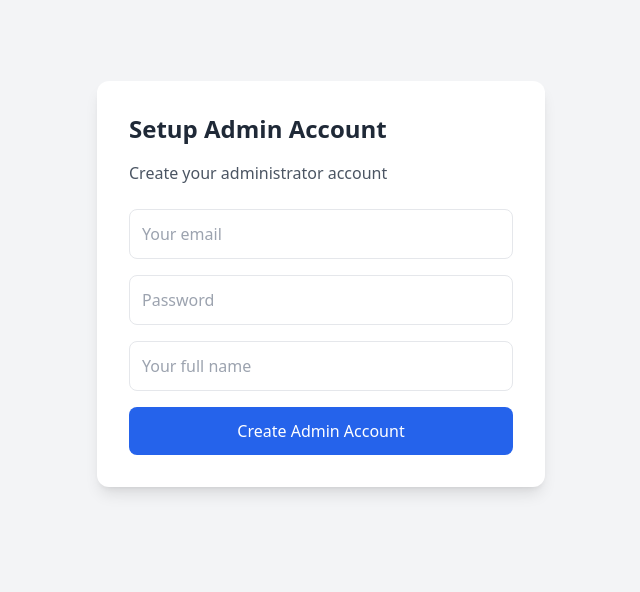
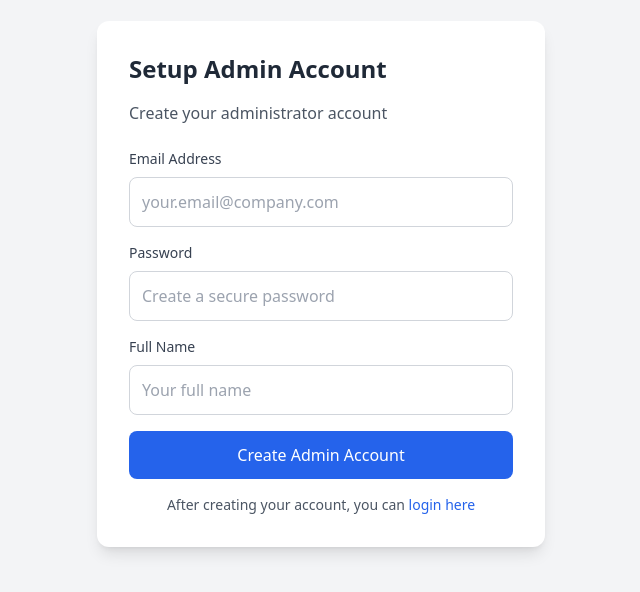
Before and after one commit to katsilanga07-cpu/tier-one-advisory, a website: page setup-admin.html in a window 1280 px wide. Shown: the part 116-708 px from the top of the page, without its empty margins (319-959 px from the left). Drawn offline with nearby package versions, Linux system fonts and the light colour scheme.

Commit message:
Refactor admin account setup form and script

```diff
--- a/setup-admin.html
+++ b/setup-admin.html
@@ -13,11 +13,33 @@
         <p class="text-gray-600 mb-6">Create your administrator account</p>
 
         <form id="adminForm" class="space-y-4">
-            <input type="email" id="email" placeholder="Your email" required class="w-full p-3 border rounded-lg">
-            <input type="password" id="password" placeholder="Password" required class="w-full p-3 border rounded-lg">
-            <input type="text" id="fullName" placeholder="Your full name" required class="w-full p-3 border rounded-lg">
-            <button type="submit" class="w-full bg-blue-600 text-white p-3 rounded-lg">Create Admin Account</button>
+            <div>
+                <label class="block text-sm font-medium text-gray-700 mb-2">Email Address</label>
+                <input type="email" id="email" placeholder="your.email@company.com" required
+                       class="w-full p-3 border border-gray-300 rounded-lg focus:ring-2 focus:ring-blue-500">
+            </div>
+
+            <div>
+                <label class="block text-sm font-medium text-gray-700 mb-2">Password</label>
+                <input type="password" id="password" placeholder="Create a secure password" required
+                       class="w-full p-3 border border-gray-300 rounded-lg focus:ring-2 focus:ring-blue-500">
+            </div>
+
+            <div>
+                <label class="block text-sm font-medium text-gray-700 mb-2">Full Name</label>
+                <input type="text" id="fullName" placeholder="Your full name" required
+                       class="w-full p-3 border border-gray-300 rounded-lg focus:ring-2 focus:ring-blue-500">
+            </div>
+
+            <button type="submit"
+                    class="w-full bg-blue-600 text-white p-3 rounded-lg hover:bg-blue-700 transition-all font-medium">
+                Create Admin Account
+            </button>
         </form>
+
+        <p class="mt-4 text-sm text-gray-600 text-center">
+            After creating your account, you can <a href="index.html" class="text-blue-600">login here</a>
+        </p>
     </div>
 
     <script>
@@ -32,6 +54,11 @@
             const email = document.getElementById('email').value;
             const password = document.getElementById('password').value;
             const fullName = document.getElementById('fullName').value;
+            const button = e.target.querySelector('button');
+
+            const originalText = button.innerHTML;
+            button.innerHTML = 'Creating Account...';
+            button.disabled = true;
 
             try {
                 // Create auth user
@@ -56,10 +83,12 @@
                 if (profileError) throw profileError;
 
                 alert('Admin account created successfully! You can now login.');
-                window.location.href = 'login.html';
+                window.location.href = 'index.html';
 
             } catch (error) {
                 alert('Error: ' + error.message);
+                button.innerHTML = originalText;
+                button.disabled = false;
             }
         });
     </script>
```
